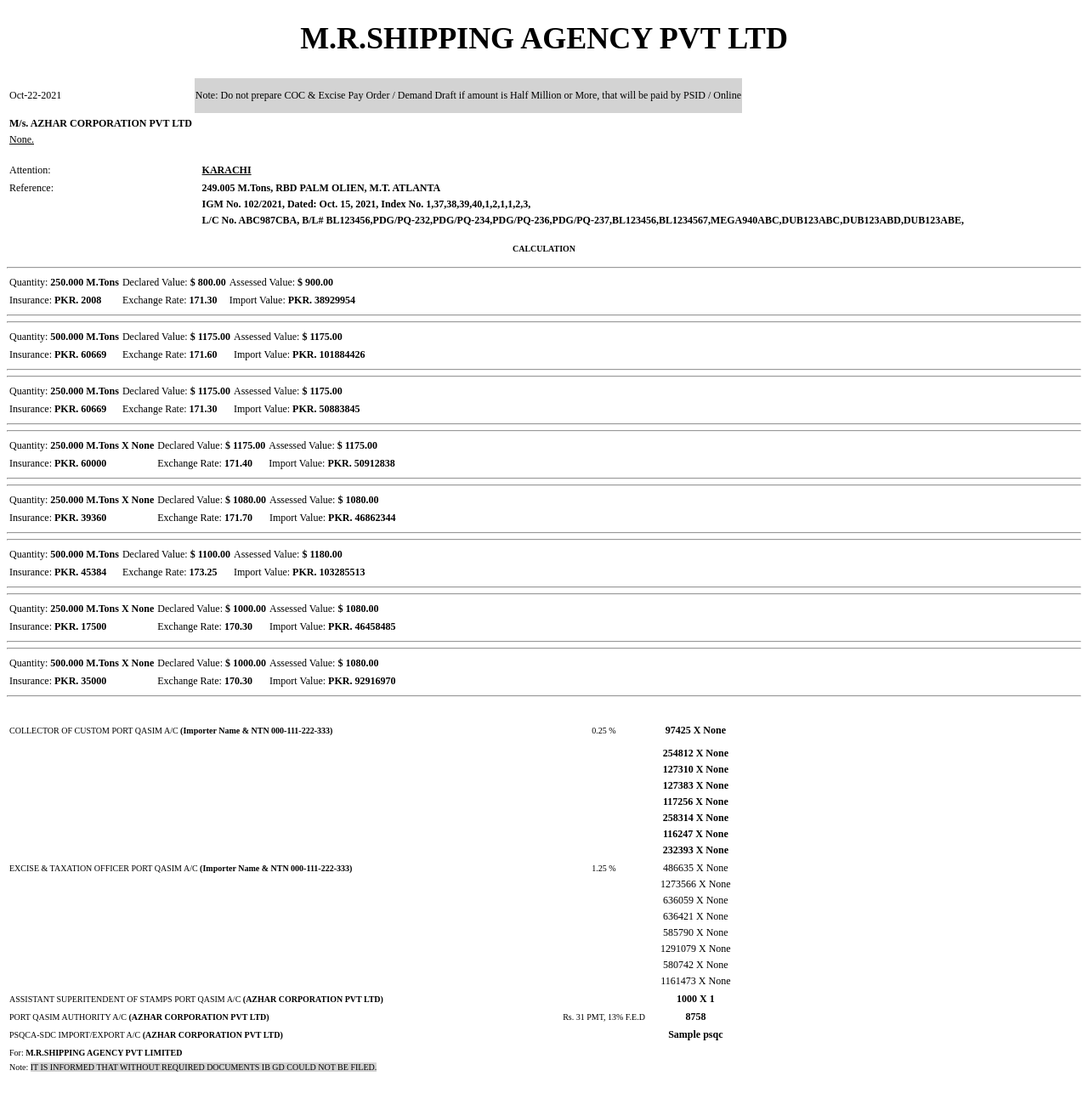
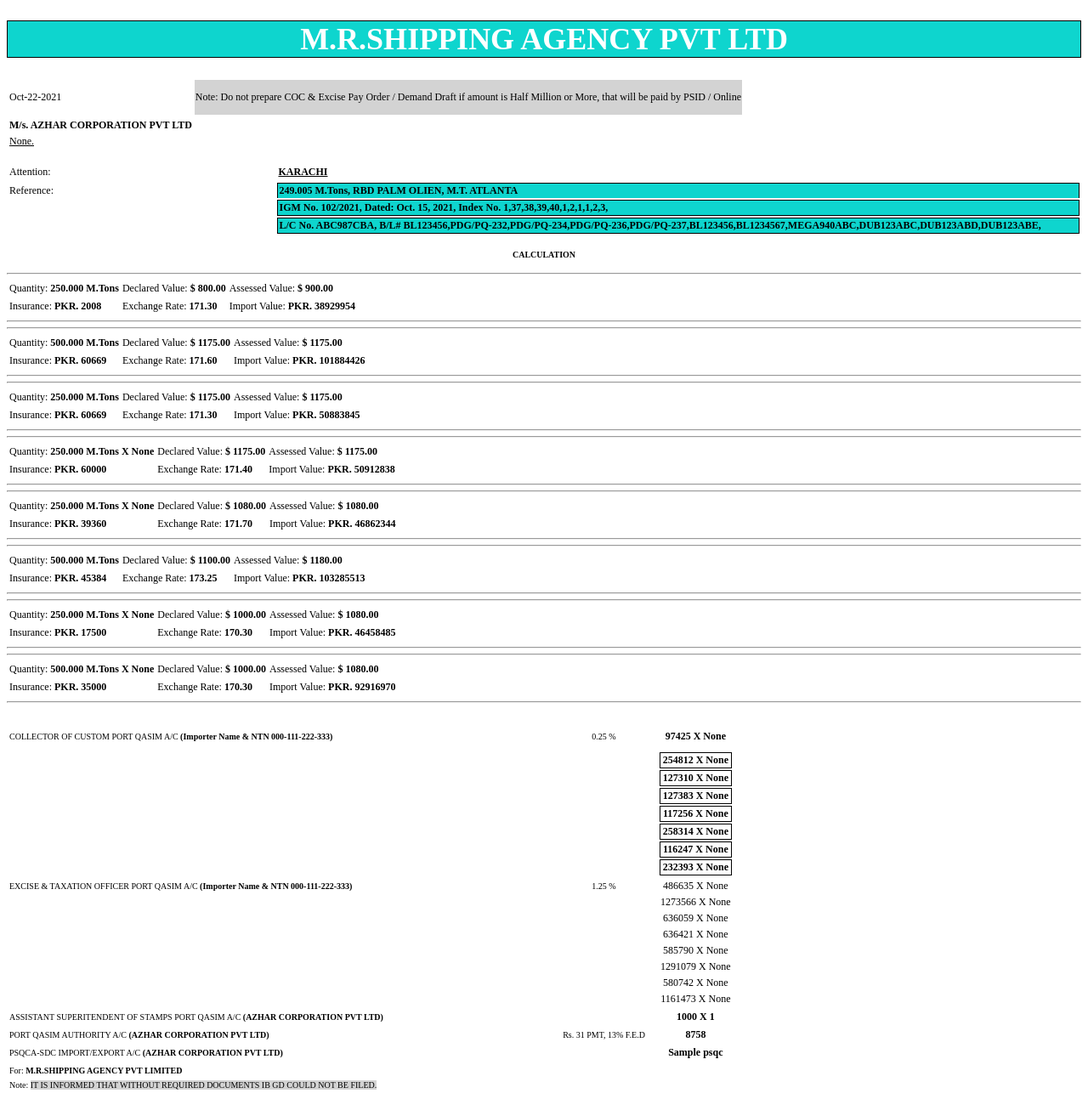
Before and after one commit to rizwanweb/mrsa, a Django app: template reports/templates/reports/ib_warehousing.html in a window 1280 px wide. Shown: the whole page at 85% size. Before the commit the page ends 1261 px from the top, so only its background shows below. Run offline with Django 3.2, Linux system fonts and the light colour scheme; data comes from the database, SQL or seed files in the repository; the template is opened without the code that fills it: values that come from a table or form of the project are taken from there, most other values are stand-ins (such as "Sample title", 1, 10 or a date in 2020); some libraries are stand-ins or nearby versions.

Commit message:
nothing special

```diff
--- a/clients/views.py
+++ b/clients/views.py
@@ -15,11 +15,6 @@
     context_object_name = 'client'
     success_url = reverse_lazy('client_list')
 
-    def form_valid(self, form):
-        return super().form_valid(form)
-
-    def form_invalid(self, form):
-        return super().form_invalid(form)
 
 
 class UpdateClientView(UpdateView):  # Update Client View
--- a/reports/templates/reports/ib_warehousing.html
+++ b/reports/templates/reports/ib_warehousing.html
@@ -12,6 +12,7 @@
     @page {
         size: letter portrait;
         margin: 1cm;
+        background-color: brown;
     }
 
     body {
@@ -28,11 +29,17 @@
         border-top: 1px;
         padding: 3px;
     }
+
+    .td-bg-color {
+        background-color: #0ed5ce;
+        border: 1px solid black;
+    }
+
 </style>
 
 <body>
     <center>
-        <h1>M.R.SHIPPING AGENCY PVT LTD</h1>
+        <h1 style="background-color: #0ed5ce; border: 1px solid black; color: white;">M.R.SHIPPING AGENCY PVT LTD</h1>
     </center>
     <table>
         <tr>
@@ -61,15 +68,15 @@
         <tr></tr>
         <tr>
             <td style="width: 20%;">Reference:</td>
-            <td><b>{{lc.totalQuantity}} M.Tons, {{lc.item}}, M.T. {{lc.vessel}}</b></td>
+            <td class="td-bg-color" style="width: 60%; border-bottom: 0px;"><b>{{lc.totalQuantity}} M.Tons, {{lc.item}}, M.T. {{lc.vessel}}</b></td>
         </tr>
         <tr>
             <td></td>
-            <td><b>IGM No. {{lc.igm}}/2021, Dated: {{lc.igmDate}}, Index No. {% for bl in bls %}{{bl.index}},{% endfor %}</b></td>
+            <td class="td-bg-color"><b>IGM No. {{lc.igm}}/2021, Dated: {{lc.igmDate}}, Index No. {% for bl in bls %}{{bl.index}},{% endfor %}</b></td>
         </tr>
         <tr>
             <td></td>
-            <td><b>L/C No. {{lc.lcNo}}, B/L# {% for bl in bls %}{{bl.blNo}},{% endfor %}</b></td>
+            <td class="td-bg-color"><b>L/C No. {{lc.lcNo}}, B/L# {% for bl in bls %}{{bl.blNo}},{% endfor %}</b></td>
         </tr>
     </table>
 
@@ -126,7 +133,7 @@
         <tr>
             <td style="width:75%;"></td>
             <td style="text-align:center; width:15%;"></td>
-            <td style="text-align:center; border:0px; font-size:12px;"><b>{{bl.warehousingCharges|floatformat:0}} X
+            <td style="text-align:center; border:1px solid black; font-size:12px;"><b>{{bl.warehousingCharges|floatformat:0}} X
                     {{ dups|get_value:bl.quantity }}</b></td>
         </tr>
 
```
